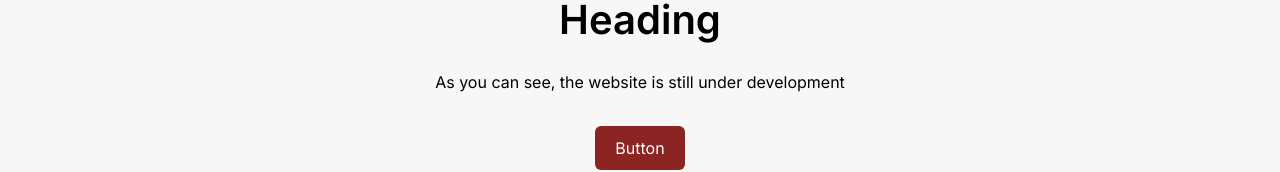
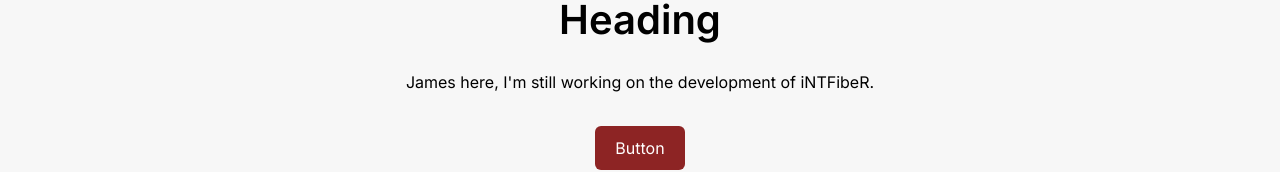
Before and after one commit to jamescasipong/isp-services, a React (Vite) app: page / in a window 1280 px wide. Shown: the part 2245-2417 px from the top of the page. Built offline with nearby package versions, Linux system fonts and the light colour scheme.

Commit message:
Update Heading.jsx

```diff
--- a/src/components/sections/Heading.jsx
+++ b/src/components/sections/Heading.jsx
@@ -5,7 +5,7 @@ const Heading = () => {
   return (
     <div className='flex flex-col w-full items-center justify-center py-20 gap-5'>
             <h2 className='font-semibold text-[40px]'>Heading</h2>
-            <p className='mb-3'>As you can see, the website is still under development</p>
+            <p className='mb-3 sm:text-start text-center'>James here, I'm still working on the development of iNTFibeR.</p>
             <Button link="#" label="Button"></Button>
     </div>
   )
```
